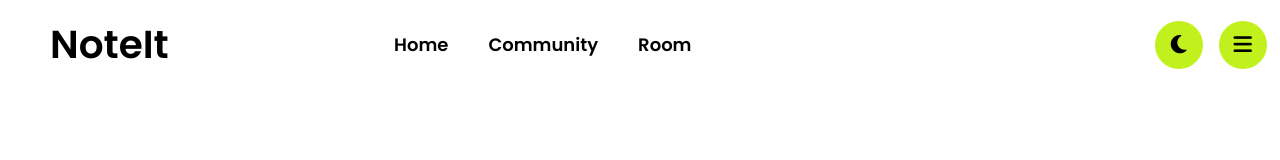
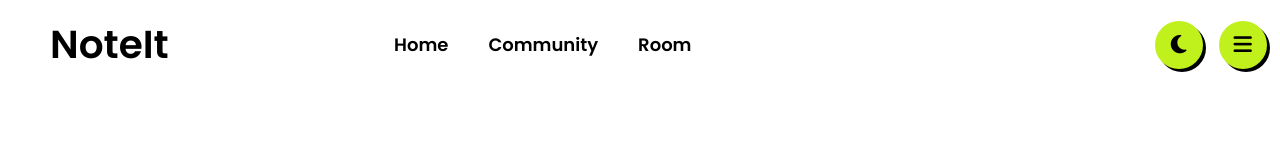
Before and after one commit to mishrayush15/NoteIt, a React (Vite) app: page / in a window 1280 px wide. Shown: the top 160 px of the page. Built offline with nearby package versions, Linux system fonts and the light colour scheme.

Commit message:
done navbar final

```diff
--- a/src/Components/Navbar/Navbar.css
+++ b/src/Components/Navbar/Navbar.css
@@ -67,8 +67,15 @@ ul li {
     justify-content: center;
     align-items: center;
     cursor: pointer;
+    box-shadow: 3px 3px 0px black;
+    transition: linear 0.2s;
 }
 
 ul li:hover {
     text-decoration: underline;
 }
+
+.icons:hover {
+    box-shadow: none;
+
+}
```
